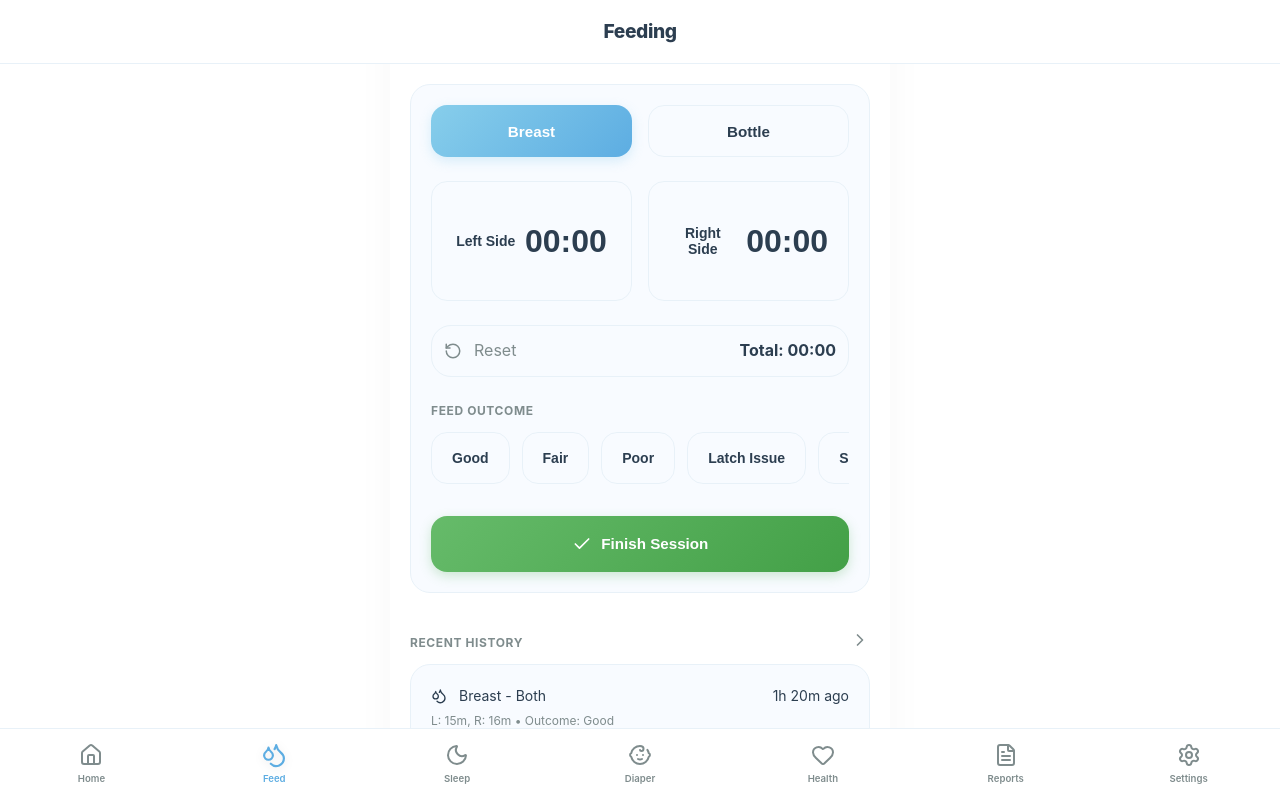
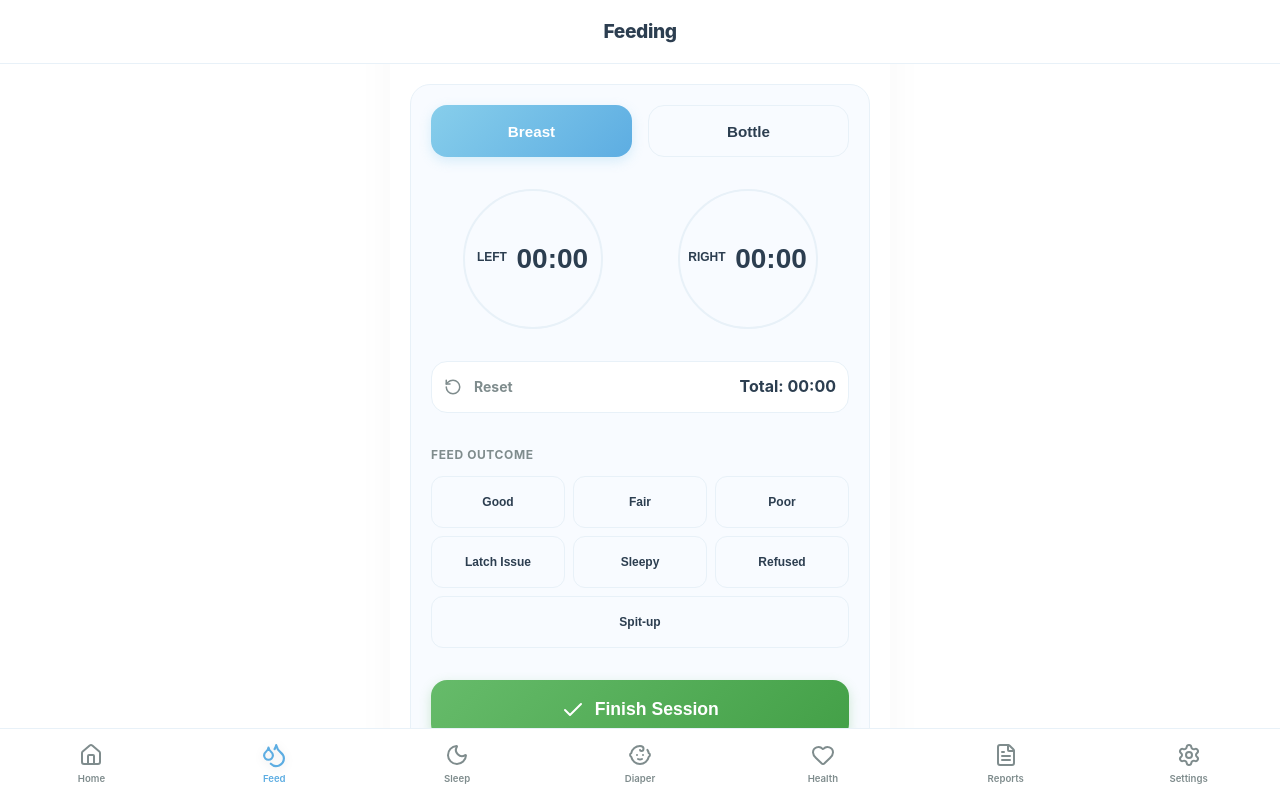
Before and after one commit to Jgorzitza/baby-track, a React (Vite) app: page /feed in a window 1280 px wide. Both pictures are taken after a click on the button "Sign In". Built offline with nearby package versions, Linux system fonts and the light colour scheme.

Commit message:
feat: refine Feed UI with circular timers and wire up Home quick actions

```diff
--- a/src/routes/feed/FeedScreen.tsx
+++ b/src/routes/feed/FeedScreen.tsx
@@ -23,7 +23,7 @@ export const FeedScreen = () => {
   return (
     <div className="feed-screen">
       <div className="card">
-        <div className="flex-row space-between" style={{ marginBottom: '1rem' }}>
+        <div className="flex-row space-between" style={{ marginBottom: '1.5rem' }}>
           <div className="grid-2" style={{ flex: 1 }}>
             <button
               className={`btn ${feedType === 'breast' ? 'btn-primary' : 'btn-secondary'}`}
@@ -42,31 +42,48 @@ export const FeedScreen = () => {
 
         {feedType === 'breast' ? (
           <>
-            <div className="grid-2" style={{ margin: '1.5rem 0' }}>
+            <div className="flex-row" style={{ justifyContent: 'space-around', margin: '2rem 0' }}>
               <button
                 className={`btn flex-col ${activeSide === 'left' ? 'btn-primary' : 'btn-secondary'}`}
-                style={{ height: 120 }}
+                style={{
+                  width: 140,
+                  height: 140,
+                  borderRadius: '50%',
+                  padding: 0,
+                  transition: 'all 0.3s cubic-bezier(0.4, 0, 0.2, 1)',
+                  boxShadow: activeSide === 'left' ? '0 8px 24px rgba(135, 206, 235, 0.4)' : 'none',
+                  border: activeSide === 'left' ? 'none' : '2px solid var(--border)'
+                }}
                 onClick={() => toggleSide('left')}
               >
-                <span className="text-sm">Left Side</span>
-                <span style={{ fontSize: '2rem', fontWeight: 700 }}>{formatTime(leftSeconds)}</span>
+                <span className="text-xs" style={{ marginBottom: '4px' }}>LEFT</span>
+                <span style={{ fontSize: '1.75rem', fontWeight: 800 }}>{formatTime(leftSeconds)}</span>
               </button>
+
               <button
                 className={`btn flex-col ${activeSide === 'right' ? 'btn-primary' : 'btn-secondary'}`}
-                style={{ height: 120 }}
+                style={{
+                  width: 140,
+                  height: 140,
+                  borderRadius: '50%',
+                  padding: 0,
+                  transition: 'all 0.3s cubic-bezier(0.4, 0, 0.2, 1)',
+                  boxShadow: activeSide === 'right' ? '0 8px 24px rgba(135, 206, 235, 0.4)' : 'none',
+                  border: activeSide === 'right' ? 'none' : '2px solid var(--border)'
+                }}
                 onClick={() => toggleSide('right')}
               >
-                <span className="text-sm">Right Side</span>
-                <span style={{ fontSize: '2rem', fontWeight: 700 }}>{formatTime(rightSeconds)}</span>
+                <span className="text-xs" style={{ marginBottom: '4px' }}>RIGHT</span>
+                <span style={{ fontSize: '1.75rem', fontWeight: 800 }}>{formatTime(rightSeconds)}</span>
               </button>
             </div>
 
-            <div className="flex-row space-between card" style={{ padding: '0.75rem' }}>
-              <div className="flex-row text-muted">
-                <RotateCcw size={18} onClick={reset} style={{ cursor: 'pointer' }} />
-                <span>Reset</span>
+            <div className="flex-row space-between card" style={{ padding: '0.75rem', background: 'var(--bg)', borderRadius: '1rem' }}>
+              <div className="flex-row text-muted" onClick={reset} style={{ cursor: 'pointer' }}>
+                <RotateCcw size={18} />
+                <span className="text-sm font-bold">Reset</span>
               </div>
-              <div className="font-bold">
+              <div className="font-bold text-primary-dark">
                 Total: {formatTime(totalSeconds)}
               </div>
             </div>
@@ -83,14 +100,24 @@ export const FeedScreen = () => {
           </div>
         )}
 
-        <section style={{ marginTop: '1.5rem' }}>
+        <section style={{ marginTop: '2rem' }}>
           <h4>Feed Outcome</h4>
-          <div className="flex-row" style={{ overflowX: 'auto', paddingBottom: '0.5rem' }}>
+          <div className="flex-row" style={{
+            flexWrap: 'wrap',
+            gap: '0.5rem',
+            marginTop: '0.5rem'
+          }}>
             {outcomes.map(o => (
               <button
                 key={o.value}
-                className={`btn text-sm ${outcome === o.value ? 'btn-primary' : 'btn-secondary'}`}
-                style={{ whiteSpace: 'nowrap', minWidth: 'auto', height: 40 }}
+                className={`btn text-xs ${outcome === o.value ? 'btn-primary' : 'btn-secondary'}`}
+                style={{
+                  height: 36,
+                  padding: '0 0.75rem',
+                  borderRadius: '0.75rem',
+                  flex: '1 0 calc(33.33% - 0.5rem)',
+                  minWidth: '80px'
+                }}
                 onClick={() => setOutcome(o.value)}
               >
                 {o.label}
@@ -99,9 +126,9 @@ export const FeedScreen = () => {
           </div>
         </section>
 
-        <div style={{ marginTop: '1.5rem' }}>
-          <button className="btn btn-success btn-block" style={{ height: 56 }}>
-            <Check size={20} />
+        <div style={{ marginTop: '2rem' }}>
+          <button className="btn btn-success btn-block" style={{ height: 60, fontSize: '1.1rem' }}>
+            <Check size={24} />
             <span>Finish Session</span>
           </button>
         </div>
--- a/src/routes/home/HomeScreen.tsx
+++ b/src/routes/home/HomeScreen.tsx
@@ -1,6 +1,9 @@
+import { useNavigate } from 'react-router-dom';
 import { Play, Droplets, Baby, Thermometer, Pill, Stethoscope } from 'lucide-react';
 
 export const HomeScreen = () => {
+  const navigate = useNavigate();
+
   return (
     <div className="home-screen">
       <div className="card">
@@ -18,27 +21,27 @@ export const HomeScreen = () => {
       <section>
         <h4>Quick Actions</h4>
         <div className="grid-2">
-          <button className="btn btn-secondary flex-col">
+          <button className="btn btn-secondary flex-col" onClick={() => navigate('/sleep')}>
             <Play size={20} />
             <span>Start Sleep</span>
           </button>
-          <button className="btn btn-secondary flex-col">
+          <button className="btn btn-secondary flex-col" onClick={() => navigate('/diaper')}>
             <Baby size={20} />
             <span>Wet Diaper</span>
           </button>
-          <button className="btn btn-secondary flex-col">
+          <button className="btn btn-secondary flex-col" onClick={() => navigate('/feed')}>
             <Droplets size={20} />
             <span>Feed Breast</span>
           </button>
-          <button className="btn btn-secondary flex-col">
+          <button className="btn btn-secondary flex-col" onClick={() => navigate('/feed')}>
             <Droplets size={20} />
             <span>Feed Bottle</span>
           </button>
-          <button className="btn btn-secondary flex-col">
+          <button className="btn btn-secondary flex-col" onClick={() => navigate('/health')}>
             <Thermometer size={20} />
             <span>Temp</span>
           </button>
-          <button className="btn btn-secondary flex-col">
+          <button className="btn btn-secondary flex-col" onClick={() => navigate('/health')}>
             <Pill size={20} />
             <span>Medication</span>
           </button>
@@ -50,7 +53,7 @@ export const HomeScreen = () => {
           <h4>Active Sessions</h4>
           <span className="text-sm text-primary">View All</span>
         </div>
-        <div className="card" style={{ borderLeft: '4px solid var(--primary)', marginBottom: '0.5rem' }}>
+        <div className="card" style={{ borderLeft: '4px solid var(--primary)', marginBottom: '0.5rem' }} onClick={() => navigate('/feed')}>
           <div className="flex-row space-between">
             <div className="flex-row">
               <Droplets size={18} className="text-primary" />
@@ -64,15 +67,15 @@ export const HomeScreen = () => {
       <section style={{ marginTop: '1.5rem' }}>
         <h4>Today's Summary</h4>
         <div className="grid-3">
-          <div className="card text-center" style={{ padding: '0.75rem' }}>
+          <div className="card text-center" style={{ padding: '0.75rem' }} onClick={() => navigate('/reports')}>
             <span className="text-muted text-xs block">Sleep</span>
             <div className="font-bold">8h 20m</div>
           </div>
-          <div className="card text-center" style={{ padding: '0.75rem' }}>
+          <div className="card text-center" style={{ padding: '0.75rem' }} onClick={() => navigate('/reports')}>
             <span className="text-muted text-xs block">Feeds</span>
             <div className="font-bold">6</div>
           </div>
-          <div className="card text-center" style={{ padding: '0.75rem' }}>
+          <div className="card text-center" style={{ padding: '0.75rem' }} onClick={() => navigate('/reports')}>
             <span className="text-muted text-xs block">Diapers</span>
             <div className="font-bold">5</div>
           </div>
@@ -80,7 +83,7 @@ export const HomeScreen = () => {
       </section>
 
       <div style={{ marginTop: '1rem' }}>
-        <button className="btn btn-primary btn-block">
+        <button className="btn btn-primary btn-block" onClick={() => navigate('/doctor')}>
           <Stethoscope size={20} />
           <span>Doctor Appointment Mode</span>
         </button>
```
